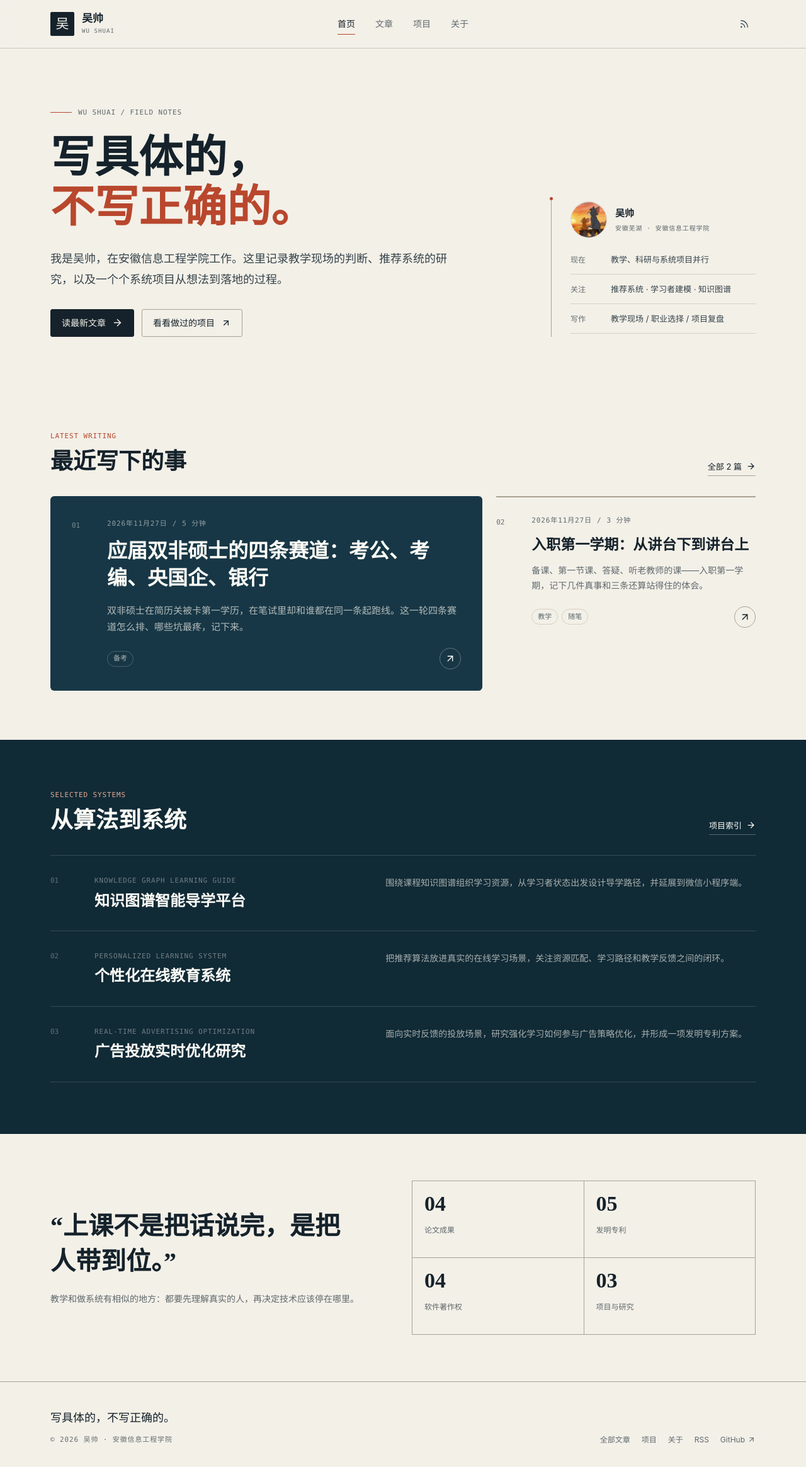
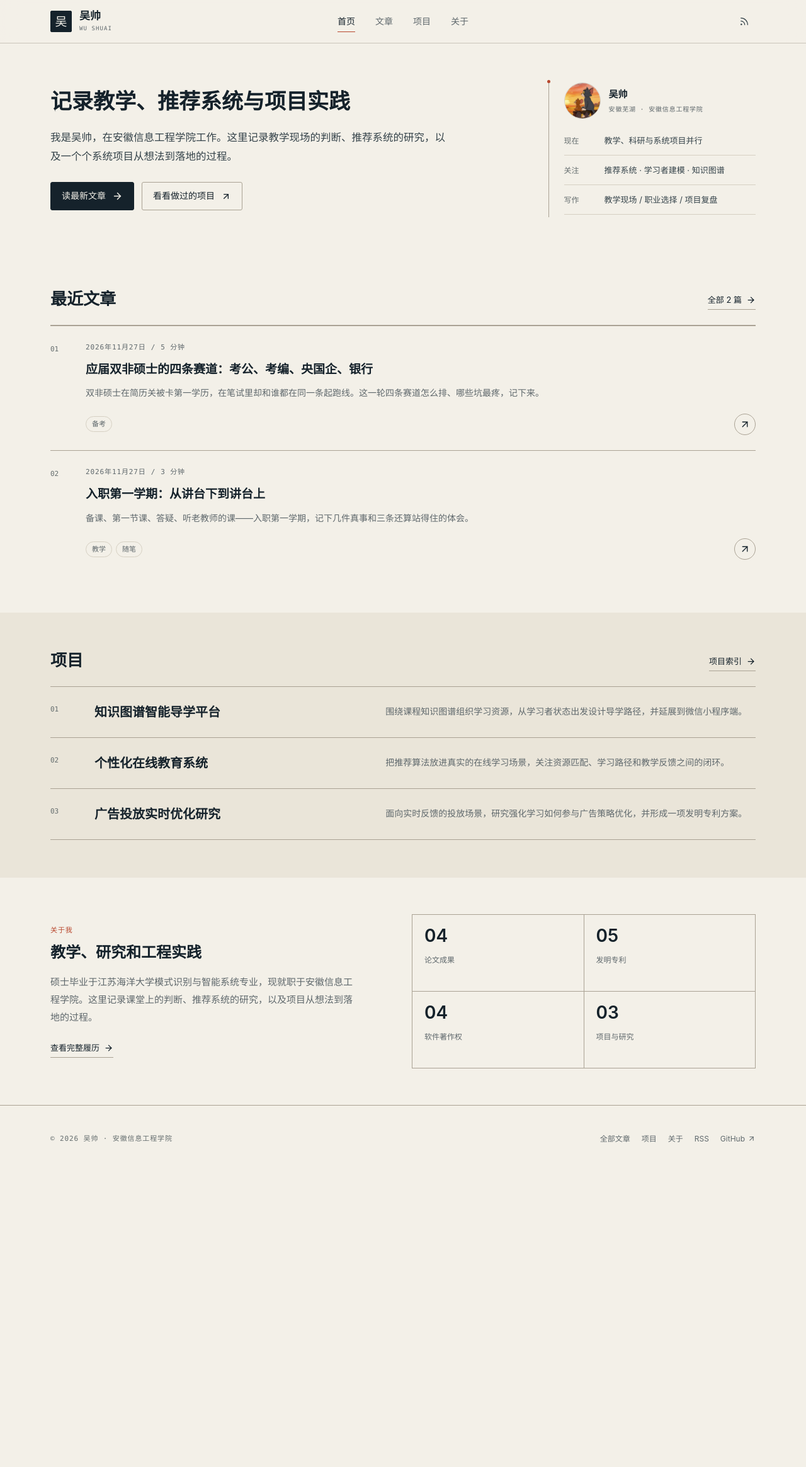
Before and after one commit to wudgsfd/wushuai.github.io, an Astro site: page /wushuai.github.io/ in a window 1280 px wide. Shown: the whole page at 63% size. After the commit the page ends 1871 px from the top, so only its background shows below. Built offline with nearby package versions, Linux system fonts and the light colour scheme; Astro itself is replaced by a stand-in of ours; some icons are missing.

Commit message:
Simplify typography and homepage hierarchy

```diff
--- a/src/components/Footer.astro
+++ b/src/components/Footer.astro
@@ -7,7 +7,6 @@ import { withBase } from "../utils";
 <footer class="site-footer">
   <div class="container footer-main">
     <div>
-      <p class="footer-signoff">写具体的，不写正确的。</p>
       <p class="footer-copy">
         © {new Date().getFullYear()} {site.title} · {site.role}
       </p>
--- a/src/components/PostCard.astro
+++ b/src/components/PostCard.astro
@@ -6,15 +6,14 @@ import { formatDate, postPath, readingTime } from "../utils";
 type Props = {
   post: CollectionEntry<"blog">;
   index: string;
-  featured?: boolean;
 };
 
-const { post, index, featured = false } = Astro.props;
+const { post, index } = Astro.props;
 const href = postPath(post);
 const minutes = readingTime(post.body);
 ---
 
-<article class:list={["post-card", { "is-featured": featured }]}>
+<article class="post-card">
   <div class="post-index" aria-hidden="true">{index}</div>
   <div class="post-card-body">
     <div class="post-meta">
--- a/src/components/ProjectRow.astro
+++ b/src/components/ProjectRow.astro
@@ -12,7 +12,6 @@ const { project } = Astro.props;
 <article class:list={["project-row", `accent-${project.accent}`]}>
   <div class="project-number" aria-hidden="true">{project.index}</div>
   <div class="project-title">
-    <p>{project.englishTitle}</p>
     <h3>{project.title}</h3>
   </div>
   <p class="project-summary">{project.summary}</p>
--- a/src/layouts/BlogPostLayout.astro
+++ b/src/layouts/BlogPostLayout.astro
@@ -91,7 +91,7 @@ const articleJsonLd = {
           <div>
             <p class="author-note-label">Written by</p>
             <h2>{site.title}</h2>
-            <p>记录教学现场、推荐系统与系统项目，也写下一个青年教师的职业选择和工作复盘。</p>
+            <p>记录教学、推荐系统与项目实践。</p>
           </div>
         </section>
       </div>
--- a/src/pages/about/index.astro
+++ b/src/pages/about/index.astro
@@ -12,8 +12,7 @@ import { withBase } from "../../utils";
   <header class="about-hero">
     <div class="container about-hero-grid">
       <div>
-        <p class="eyebrow">About / Wu Shuai</p>
-        <h1>技术之外，<br /><em>我更关心真实的人。</em></h1>
+        <h1>吴帅</h1>
         <p class="about-lead">
           硕士毕业于江苏海洋大学模式识别与智能系统专业，本科就读于安徽大学江淮学院计算机科学与技术专业，现就职于安徽信息工程学院。研究围绕个性化推荐展开，也做知识图谱导学、在线教育与推荐系统相关工程。
         </p>
--- a/src/pages/index.astro
+++ b/src/pages/index.astro
@@ -9,18 +9,15 @@ import { site } from "../site";
 import { sortByDateDesc, withBase } from "../utils";
 
 const posts = (await getCollection("blog")).sort(sortByDateDesc);
-const featured = posts.find((post) => post.data.featured) ?? posts[0];
-const recent = posts.filter((post) => post.id !== featured.id).slice(0, 2);
+const recent = posts.slice(0, 3);
 ---
 
 <BaseLayout>
   <section class="home-hero">
     <div class="container hero-grid">
       <div>
-        <p class="eyebrow">Wu Shuai / Field Notes</p>
         <h1 class="hero-title">
-          写具体的，
-          <em>不写正确的。</em>
+          记录教学、推荐系统与项目实践
         </h1>
         <p class="hero-description">
           我是吴帅，在安徽信息工程学院工作。这里记录教学现场的判断、推荐系统的研究，以及一个个系统项目从想法到落地的过程。
@@ -72,8 +69,7 @@ const recent = posts.filter((post) => post.id !== featured.id).slice(0, 2);
     <div class="container">
       <header class="section-heading">
         <div>
-          <p class="section-kicker">Latest Writing</p>
-          <h2>最近写下的事</h2>
+          <h2>最近文章</h2>
         </div>
         <a class="section-link" href={withBase("/writing/")}>
           全部 {posts.length} 篇
@@ -81,15 +77,12 @@ const recent = posts.filter((post) => post.id !== featured.id).slice(0, 2);
         </a>
       </header>
 
-      <div class="writing-showcase">
-        {featured && <PostCard post={featured} index="01" featured />}
-        <div class="post-stack">
-          {
-            recent.map((post, index) => (
-              <PostCard post={post} index={String(index + 2).padStart(2, "0")} />
-            ))
-          }
-        </div>
+      <div class="post-list">
+        {
+          recent.map((post, index) => (
+            <PostCard post={post} index={String(index + 1).padStart(2, "0")} />
+          ))
+        }
       </div>
     </div>
   </section>
@@ -98,8 +91,7 @@ const recent = posts.filter((post) => post.id !== featured.id).slice(0, 2);
     <div class="container">
       <header class="section-heading">
         <div>
-          <p class="section-kicker">Selected Systems</p>
-          <h2>从算法到系统</h2>
+          <h2>项目</h2>
         </div>
         <a class="section-link" href={withBase("/projects/")}>
           项目索引
@@ -112,12 +104,17 @@ const recent = posts.filter((post) => post.id !== featured.id).slice(0, 2);
 
   <section class="profile-strip">
     <div class="container profile-strip-grid">
-      <blockquote class="profile-quote">
-        “上课不是把话说完，是把人带到位。”
-        <span>
-          教学和做系统有相似的地方：都要先理解真实的人，再决定技术应该停在哪里。
-        </span>
-      </blockquote>
+      <div class="profile-copy">
+        <p class="section-kicker">关于我</p>
+        <h2>教学、研究和工程实践</h2>
+        <p>
+          硕士毕业于江苏海洋大学模式识别与智能系统专业，现就职于安徽信息工程学院。这里记录课堂上的判断、推荐系统的研究，以及项目从想法到落地的过程。
+        </p>
+        <a class="section-link" href={withBase("/about/")}>
+          查看完整履历
+          <ArrowRight size={15} aria-hidden="true" />
+        </a>
+      </div>
       <div class="stat-grid" aria-label="个人成果概览">
         <div class="stat"><strong>04</strong><span>论文成果</span></div>
         <div class="stat"><strong>05</strong><span>发明专利</span></div>
--- a/src/pages/projects/index.astro
+++ b/src/pages/projects/index.astro
@@ -12,10 +12,9 @@ import { site } from "../../site";
 >
   <header class="page-intro container">
     <div class="page-intro-inner">
-      <p class="eyebrow">Projects / Systems</p>
-      <h1>系统不是为了展示算法，<br /><em>是为了让事情真正发生。</em></h1>
+      <h1>项目与系统</h1>
       <p class="page-intro-description">
-        这里整理我做过的系统项目与研究：为什么做、我负责哪一段、技术如何落到真实场景，以及最后留下了什么问题。
+        这里整理做过的系统项目与研究，包括知识图谱导学、个性化在线教育和广告投放优化。
       </p>
     </div>
   </header>
--- a/src/pages/writing/index.astro
+++ b/src/pages/writing/index.astro
@@ -27,10 +27,9 @@ const archivePosts = posts.map((post) => ({
 >
   <header class="page-intro container">
     <div class="page-intro-inner">
-      <p class="eyebrow">Writing / Archive</p>
-      <h1>把过程写下来，<br /><em>让判断有迹可循。</em></h1>
+      <h1>文章归档</h1>
       <p class="page-intro-description">
-        教学现场、求职选择、推荐系统与项目复盘。不是标准答案，只是一些做过、想过、后来还愿意回头看的记录。
+        记录教学、求职选择、推荐系统与项目复盘。支持关键词搜索和标签筛选。
       </p>
     </div>
   </header>
--- a/src/styles/global.css
+++ b/src/styles/global.css
@@ -49,19 +49,6 @@ body {
   -webkit-font-smoothing: antialiased;
 }
 
-body::before {
-  position: fixed;
-  inset: 0;
-  z-index: -1;
-  background-image:
-    linear-gradient(rgba(21, 34, 43, 0.045) 1px, transparent 1px),
-    linear-gradient(90deg, rgba(21, 34, 43, 0.04) 1px, transparent 1px);
-  background-size: 64px 64px;
-  mask-image: linear-gradient(to bottom, rgba(0, 0, 0, 0.8), transparent 82%);
-  content: "";
-  pointer-events: none;
-}
-
 ::selection {
   color: var(--surface-strong);
   background: var(--rust);
@@ -162,7 +149,7 @@ main {
 
 .header-inner {
   display: grid;
-  min-height: 76px;
+  min-height: 68px;
   grid-template-columns: 1fr auto 1fr;
   align-items: center;
   gap: 28px;
@@ -177,8 +164,8 @@ main {
 
 .brand-mark {
   display: grid;
-  width: 38px;
-  height: 38px;
+  width: 34px;
+  height: 34px;
   flex: 0 0 auto;
   place-items: center;
   border: 1px solid var(--ink);
@@ -186,7 +173,7 @@ main {
   color: var(--paper);
   background: var(--ink);
   font-family: var(--font-serif);
-  font-size: 21px;
+  font-size: 19px;
   line-height: 1;
 }
 
@@ -297,46 +284,36 @@ main {
 }
 
 .eyebrow::before {
-  display: block;
-  width: 34px;
-  height: 1px;
-  background: var(--rust);
-  content: "";
+  display: none;
 }
 
 .home-hero {
-  padding: 82px 0 70px;
+  padding: 58px 0 54px;
 }
 
 .hero-grid {
   display: grid;
   grid-template-columns: minmax(0, 1.5fr) minmax(280px, 0.68fr);
-  align-items: end;
-  gap: 78px;
+  align-items: center;
+  gap: 64px;
 }
 
 .hero-title {
   max-width: 760px;
-  margin-bottom: 25px;
-  color: var(--ink);
-  font-family: var(--font-serif);
-  font-size: 70px;
+  margin-bottom: 20px;
+  color: var(--ink);
+  font-family: var(--font-sans);
+  font-size: 34px;
   font-weight: 600;
-  line-height: 1.12;
-}
-
-.hero-title em {
-  display: block;
-  color: var(--rust);
-  font-style: normal;
+  line-height: 1.35;
 }
 
 .hero-description {
   max-width: 640px;
-  margin-bottom: 30px;
+  margin-bottom: 26px;
   color: var(--ink-soft);
-  font-size: 18px;
-  line-height: 1.85;
+  font-size: 16.5px;
+  line-height: 1.8;
 }
 
 .hero-actions {
@@ -386,7 +363,7 @@ main {
 
 .now-panel {
   position: relative;
-  padding: 7px 0 5px 30px;
+  padding: 4px 0 4px 24px;
   border-left: 1px solid var(--line-dark);
 }
 
@@ -461,7 +438,7 @@ main {
 }
 
 .section {
-  padding: 78px 0;
+  padding: 60px 0;
 }
 
 .section-heading {
@@ -469,7 +446,7 @@ main {
   align-items: flex-end;
   justify-content: space-between;
   gap: 32px;
-  margin-bottom: 32px;
+  margin-bottom: 24px;
 }
 
 .section-kicker {
@@ -480,8 +457,8 @@ main {
 .section-heading h2 {
   margin: 0;
   color: var(--ink);
-  font-family: var(--font-serif);
-  font-size: 36px;
+  font-family: var(--font-sans);
+  font-size: 26px;
   font-weight: 600;
   line-height: 1.25;
 }
@@ -501,15 +478,7 @@ main {
   border-color: var(--rust);
 }
 
-.writing-showcase {
-  display: grid;
-  grid-template-columns: minmax(0, 1.25fr) minmax(300px, 0.75fr);
-  gap: 22px;
-}
-
-.post-stack {
-  display: flex;
-  flex-direction: column;
+.post-list {
   border-top: 1px solid var(--line-dark);
 }
 
@@ -518,17 +487,8 @@ main {
   min-width: 0;
   grid-template-columns: 36px minmax(0, 1fr);
   gap: 20px;
-  padding: 27px 0;
+  padding: 24px 0;
   border-top: 1px solid var(--line-dark);
-}
-
-.post-card.is-featured {
-  min-height: 100%;
-  padding: 34px;
-  border: 0;
-  border-radius: 6px;
-  color: rgba(247, 244, 236, 0.76);
-  background: var(--navy);
 }
 
 .post-index {
@@ -538,10 +498,6 @@ main {
   font-size: 11px;
 }
 
-.post-card.is-featured .post-index {
-  color: rgba(247, 244, 236, 0.45);
-}
-
 .post-card-body {
   display: flex;
   min-width: 0;
@@ -556,37 +512,20 @@ main {
   color: var(--muted);
 }
 
-.post-card.is-featured .post-meta {
-  color: rgba(247, 244, 236, 0.55);
-}
-
 .post-card h3 {
   margin-bottom: 12px;
   color: var(--ink);
-  font-family: var(--font-serif);
-  font-size: 23px;
+  font-family: var(--font-sans);
+  font-size: 19px;
   font-weight: 600;
   line-height: 1.45;
 }
 
-.post-card.is-featured h3 {
-  margin-bottom: 16px;
-  color: var(--surface);
-  font-size: 32px;
-  line-height: 1.36;
-}
-
 .post-card p {
   margin-bottom: 20px;
   color: var(--muted);
   font-size: 14px;
   line-height: 1.75;
-}
-
-.post-card.is-featured p {
-  max-width: 620px;
-  color: rgba(247, 244, 236, 0.7);
-  font-size: 15px;
 }
 
 .post-card-foot {
@@ -622,11 +561,6 @@ main {
   color: var(--rust);
 }
 
-.post-card.is-featured .tag-list li {
-  border-color: rgba(247, 244, 236, 0.22);
-  color: rgba(247, 244, 236, 0.65);
-}
-
 .round-arrow {
   display: grid;
   width: 34px;
@@ -648,116 +582,103 @@ main {
   background: var(--rust);
 }
 
-.post-card.is-featured .round-arrow {
-  border-color: rgba(247, 244, 236, 0.32);
-  color: var(--surface);
-}
-
-.post-card.is-featured .round-arrow:hover {
+.projects-band {
+  padding: 60px 0;
+  color: var(--ink-soft);
+  background: var(--paper-deep);
+}
+
+.projects-band .section-kicker {
+  color: var(--muted);
+}
+
+.projects-band .section-heading h2 {
+  color: var(--ink);
+}
+
+.projects-band .section-link {
+  border-color: var(--line-dark);
+  color: var(--ink);
+}
+
+.projects-band .section-link:hover {
   border-color: var(--rust);
-  background: var(--rust);
-}
-
-.projects-band {
-  padding: 78px 0 82px;
-  color: rgba(247, 244, 236, 0.72);
-  background: var(--navy-deep);
-}
-
-.projects-band .section-kicker {
-  color: #e2a992;
-}
-
-.projects-band .section-heading h2 {
-  color: var(--surface);
-}
-
-.projects-band .section-link {
-  border-color: rgba(247, 244, 236, 0.3);
-  color: var(--surface);
-}
-
-.projects-band .section-link:hover {
-  border-color: var(--rust-soft);
-  color: var(--rust-soft);
+  color: var(--rust);
 }
 
 .project-row {
   display: grid;
   grid-template-columns: 42px minmax(210px, 0.85fr) minmax(250px, 1.15fr);
   gap: 28px;
-  padding: 30px 0;
-  border-top: 1px solid rgba(247, 244, 236, 0.16);
+  padding: 26px 0;
+  border-top: 1px solid var(--line-dark);
 }
 
 .project-row:last-child {
-  border-bottom: 1px solid rgba(247, 244, 236, 0.16);
+  border-bottom: 1px solid var(--line-dark);
 }
 
 .project-number {
-  color: rgba(247, 244, 236, 0.35);
+  color: var(--faint);
   font-family: var(--font-mono);
   font-size: 11px;
 }
 
 .project-title > p {
   margin-bottom: 6px;
-  color: rgba(247, 244, 236, 0.42);
+  color: var(--rust);
 }
 
 .project-title h3 {
   margin: 0;
-  color: var(--surface);
-  font-family: var(--font-serif);
+  color: var(--ink);
+  font-family: var(--font-sans);
+  font-size: 20px;
+  font-weight: 600;
+  line-height: 1.4;
+}
+
+.project-summary {
+  margin: 0;
+  color: var(--muted);
+  font-size: 14px;
+  line-height: 1.8;
+}
+
+.project-foot {
+  display: none;
+}
+
+.project-row .tag-list li {
+  border-color: var(--line);
+  color: var(--muted);
+}
+
+.profile-strip {
+  padding: 58px 0;
+}
+
+.profile-strip-grid {
+  display: grid;
+  grid-template-columns: minmax(0, 0.95fr) minmax(0, 1.05fr);
+  gap: 80px;
+  align-items: center;
+}
+
+.profile-copy h2 {
+  margin-bottom: 16px;
+  color: var(--ink);
   font-size: 24px;
   font-weight: 600;
   line-height: 1.4;
 }
 
-.project-summary {
-  margin: 0;
-  color: rgba(247, 244, 236, 0.66);
-  font-size: 14px;
-  line-height: 1.8;
-}
-
-.project-foot {
-  display: none;
-}
-
-.project-row .tag-list li {
-  border-color: rgba(247, 244, 236, 0.16);
-  color: rgba(247, 244, 236, 0.55);
-}
-
-.profile-strip {
-  padding: 74px 0;
-}
-
-.profile-strip-grid {
-  display: grid;
-  grid-template-columns: minmax(0, 0.95fr) minmax(0, 1.05fr);
-  gap: 80px;
-  align-items: center;
-}
-
-.profile-quote {
-  margin: 0;
-  color: var(--ink);
-  font-family: var(--font-serif);
-  font-size: 40px;
-  font-weight: 600;
-  line-height: 1.4;
-}
-
-.profile-quote span {
-  display: block;
-  margin-top: 18px;
-  color: var(--muted);
-  font-family: var(--font-sans);
-  font-size: 14px;
-  font-weight: 400;
-  line-height: 1.8;
+.profile-copy > p:not(.section-kicker) {
+  max-width: 650px;
+  margin-bottom: 20px;
+  color: var(--muted);
+  font-size: 15px;
+  line-height: 1.85;
 }
 
 .stat-grid {
@@ -778,8 +699,8 @@ main {
   display: block;
   margin-bottom: 9px;
   color: var(--ink);
-  font-family: var(--font-serif);
-  font-size: 34px;
+  font-family: var(--font-sans);
+  font-size: 28px;
   font-weight: 600;
   line-height: 1;
 }
@@ -790,7 +711,7 @@ main {
 }
 
 .page-intro {
-  padding: 76px 0 52px;
+  padding: 56px 0 38px;
 }
 
 .page-intro-inner {
@@ -800,22 +721,17 @@ main {
 .page-intro h1 {
   margin-bottom: 20px;
   color: var(--ink);
-  font-family: var(--font-serif);
-  font-size: 58px;
+  font-family: var(--font-sans);
+  font-size: 32px;
   font-weight: 600;
   line-height: 1.18;
-}
-
-.page-intro h1 em {
-  color: var(--rust);
-  font-style: normal;
 }
 
 .page-intro-description {
   max-width: 680px;
   margin: 0;
   color: var(--muted);
-  font-size: 17px;
+  font-size: 16px;
   line-height: 1.85;
 }
 
@@ -1014,7 +930,7 @@ main {
 
 .projects-page .project-title h3 {
   color: var(--ink);
-  font-size: 29px;
+  font-size: 24px;
 }
 
 .projects-page .project-summary {
@@ -1060,7 +976,7 @@ main {
 }
 
 .about-hero {
-  padding: 78px 0 64px;
+  padding: 56px 0 48px;
   border-bottom: 1px solid var(--line-dark);
 }
 
@@ -1074,22 +990,17 @@ main {
 .about-hero h1 {
   margin-bottom: 22px;
   color: var(--ink);
-  font-family: var(--font-serif);
-  font-size: 62px;
+  font-family: var(--font-sans);
+  font-size: 36px;
   font-weight: 600;
   line-height: 1.18;
-}
-
-.about-hero h1 em {
-  color: var(--rust);
-  font-style: normal;
 }
 
 .about-lead {
   max-width: 710px;
   margin: 0;
   color: var(--ink-soft);
-  font-size: 17px;
+  font-size: 16px;
   line-height: 1.9;
 }
 
@@ -1162,8 +1073,8 @@ main {
 .about-section h2 {
   margin-bottom: 24px;
   color: var(--ink);
-  font-family: var(--font-serif);
-  font-size: 31px;
+  font-family: var(--font-sans);
+  font-size: 27px;
   font-weight: 600;
 }
 
@@ -1342,7 +1253,7 @@ main {
 
 .reading-progress {
   position: fixed;
-  top: 75px;
+  top: 67px;
   right: 0;
   left: 0;
   z-index: 51;
@@ -1396,8 +1307,8 @@ main {
   max-width: 860px;
   margin-bottom: 20px;
   color: var(--ink);
-  font-family: var(--font-serif);
-  font-size: 47px;
+  font-family: var(--font-sans);
+  font-size: 32px;
   font-weight: 600;
   line-height: 1.36;
 }
@@ -1406,7 +1317,7 @@ main {
   max-width: 760px;
   margin-bottom: 24px;
   color: var(--muted);
-  font-size: 17px;
+  font-size: 16px;
   line-height: 1.85;
 }
 
@@ -1728,13 +1639,6 @@ main {
   gap: 32px;
 }
 
-.footer-signoff {
-  margin-bottom: 9px;
-  color: var(--ink);
-  font-family: var(--font-serif);
-  font-size: 18px;
-}
-
 .footer-copy {
   margin: 0;
   color: var(--faint);
@@ -1765,15 +1669,7 @@ main {
   }
 
   .hero-title {
-    font-size: 60px;
-  }
-
-  .writing-showcase {
-    grid-template-columns: 1fr 1fr;
-  }
-
-  .post-card.is-featured h3 {
-    font-size: 27px;
+    font-size: 32px;
   }
 
   .project-row {
@@ -1824,7 +1720,7 @@ main {
   }
 
   .home-hero {
-    padding: 60px 0 52px;
+    padding: 48px 0 44px;
   }
 
   .hero-grid {
@@ -1834,7 +1730,7 @@ main {
   }
 
   .hero-title {
-    font-size: 51px;
+    font-size: 30px;
   }
 
   .now-panel {
@@ -1847,15 +1743,7 @@ main {
   }
 
   .section-heading h2 {
-    font-size: 31px;
-  }
-
-  .writing-showcase {
-    grid-template-columns: 1fr;
-  }
-
-  .post-stack {
-    border-top: 0;
+    font-size: 25px;
   }
 
   .post-card {
@@ -1884,11 +1772,11 @@ main {
   }
 
   .page-intro {
-    padding: 58px 0 40px;
+    padding: 46px 0 32px;
   }
 
   .page-intro h1 {
-    font-size: 46px;
+    font-size: 29px;
   }
 
   .archive-item {
@@ -1912,7 +1800,7 @@ main {
   }
 
   .about-hero {
-    padding: 58px 0 46px;
+    padding: 48px 0 38px;
   }
 
   .about-hero-grid {
@@ -1921,7 +1809,7 @@ main {
   }
 
   .about-hero h1 {
-    font-size: 49px;
+    font-size: 31px;
   }
 
   .about-portrait {
@@ -1974,7 +1862,7 @@ main {
   }
 
   .article-header h1 {
-    font-size: 37px;
+    font-size: 29px;
   }
 
   .article-grid {
@@ -2059,11 +1947,11 @@ main {
   }
 
   .home-hero {
-    padding-top: 48px;
+    padding-top: 40px;
   }
 
   .hero-title {
-    font-size: 42px;
+    font-size: 28px;
   }
 
   .hero-description {
@@ -2086,14 +1974,6 @@ main {
   }
 
   .section-heading h2 {
-    font-size: 29px;
-  }
-
-  .post-card.is-featured {
-    padding: 25px 20px;
-  }
-
-  .post-card.is-featured h3 {
     font-size: 24px;
   }
 
@@ -2119,8 +1999,8 @@ main {
     display: none;
   }
 
-  .profile-quote {
-    font-size: 32px;
+  .profile-copy h2 {
+    font-size: 24px;
   }
 
   .stat strong {
@@ -2128,7 +2008,7 @@ main {
   }
 
   .page-intro h1 {
-    font-size: 39px;
+    font-size: 28px;
   }
 
   .archive-toolbar {
@@ -2159,11 +2039,11 @@ main {
   }
 
   .about-hero h1 {
-    font-size: 42px;
+    font-size: 30px;
   }
 
   .about-section h2 {
-    font-size: 27px;
+    font-size: 24px;
   }
 
   .timeline-item {
@@ -2181,7 +2061,7 @@ main {
   }
 
   .article-header h1 {
-    font-size: 31px;
+    font-size: 26px;
   }
 
   .article-lead {
```
